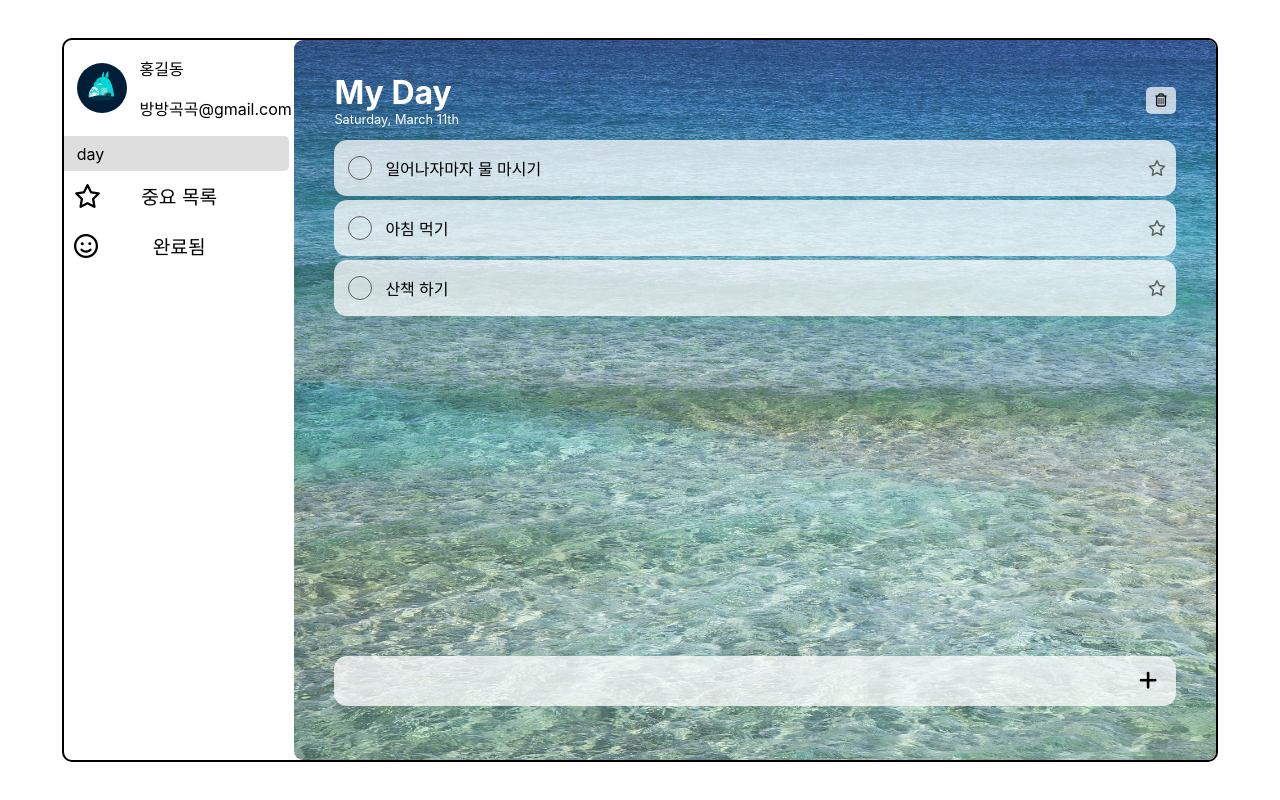
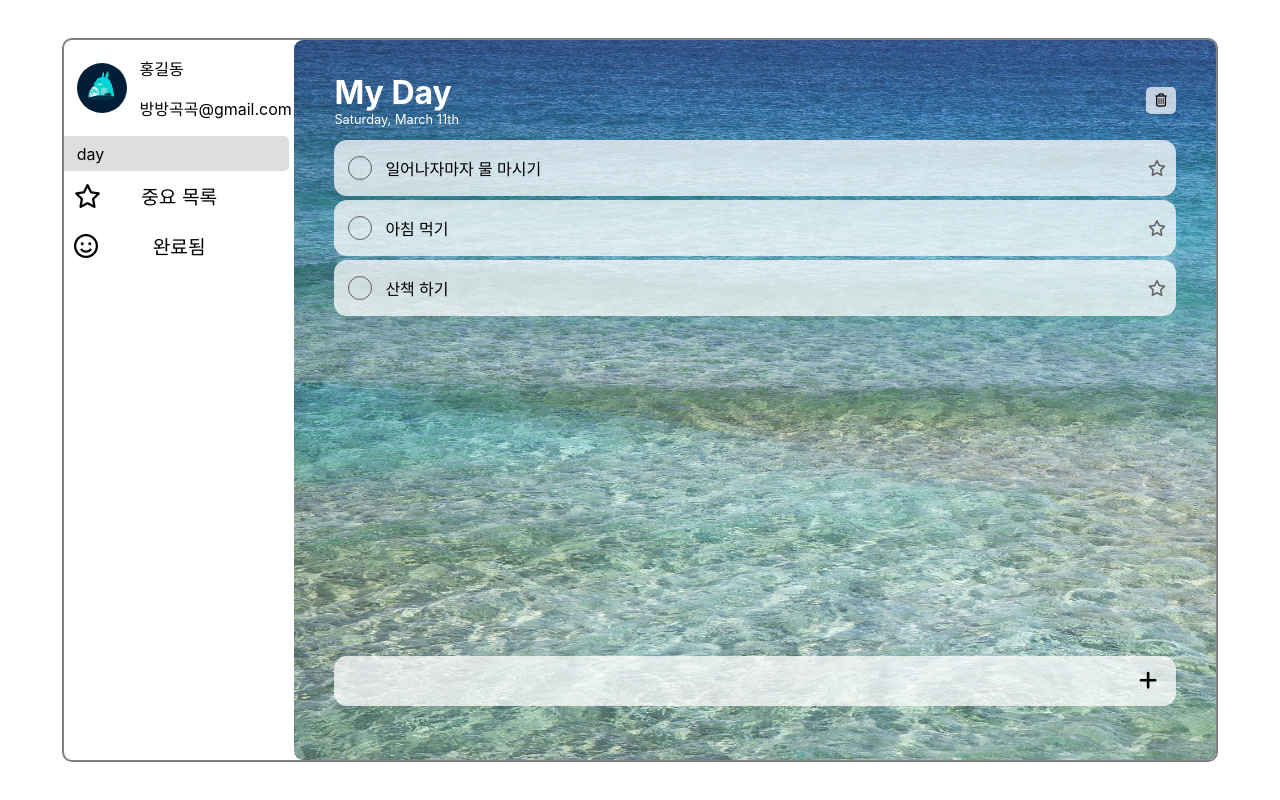
Before and after one commit to Rosevilleage/todo-list, a React (Create React App) app: page / in a window 1280 px wide. Built offline with nearby package versions, Linux system fonts and the light colour scheme.

Commit message:
style: change TopContainer border color

```diff
--- a/src/App.js
+++ b/src/App.js
@@ -8,7 +8,7 @@ import { useState } from 'react';
 const TopContainer = styled.div`
   width: 90%;
   height: 90%;
-  border: 2px solid black;
+  border: 2px solid #7c8087;
   border-radius: 10px;
   overflow: hidden;
   display: flex;
```
